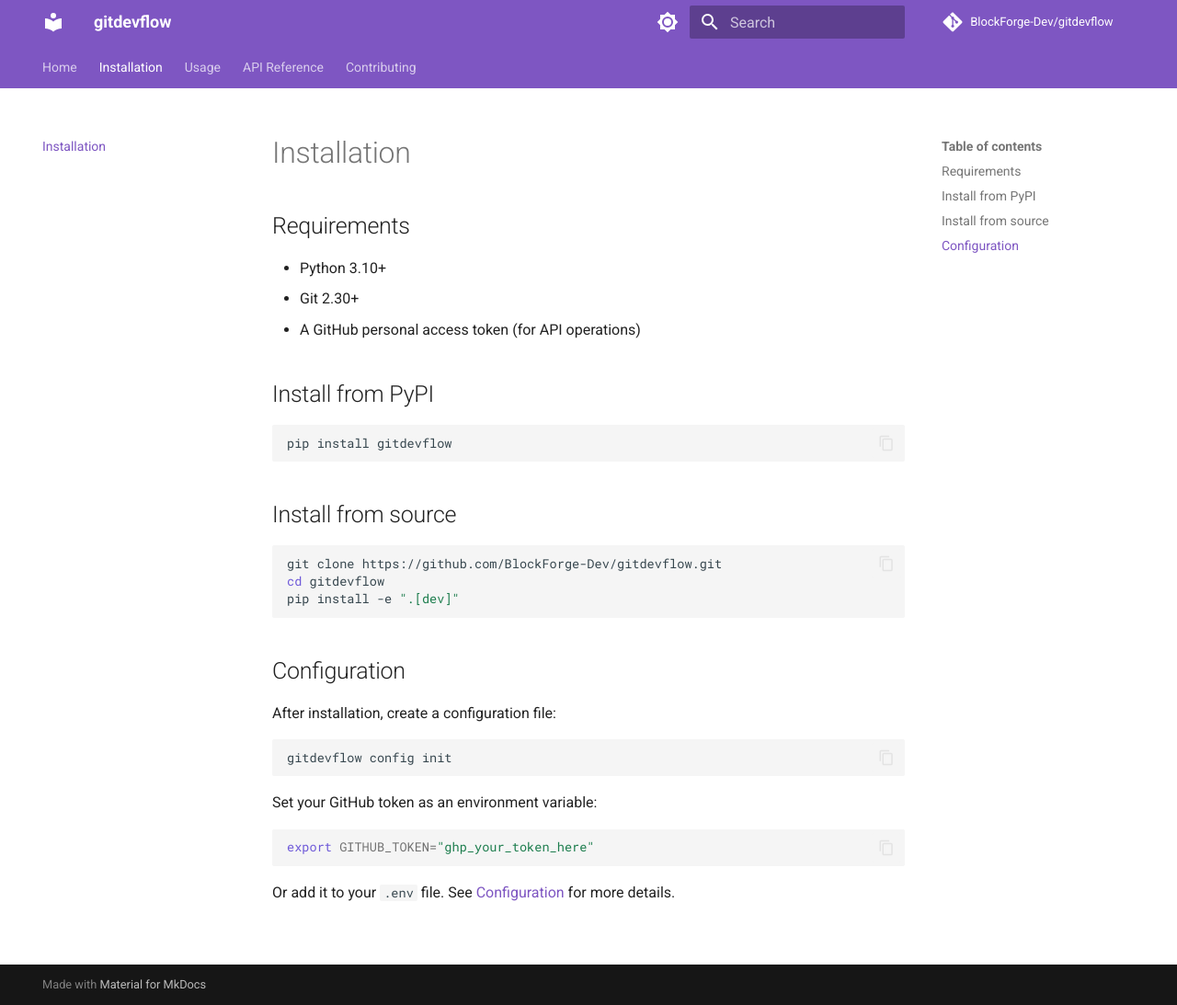
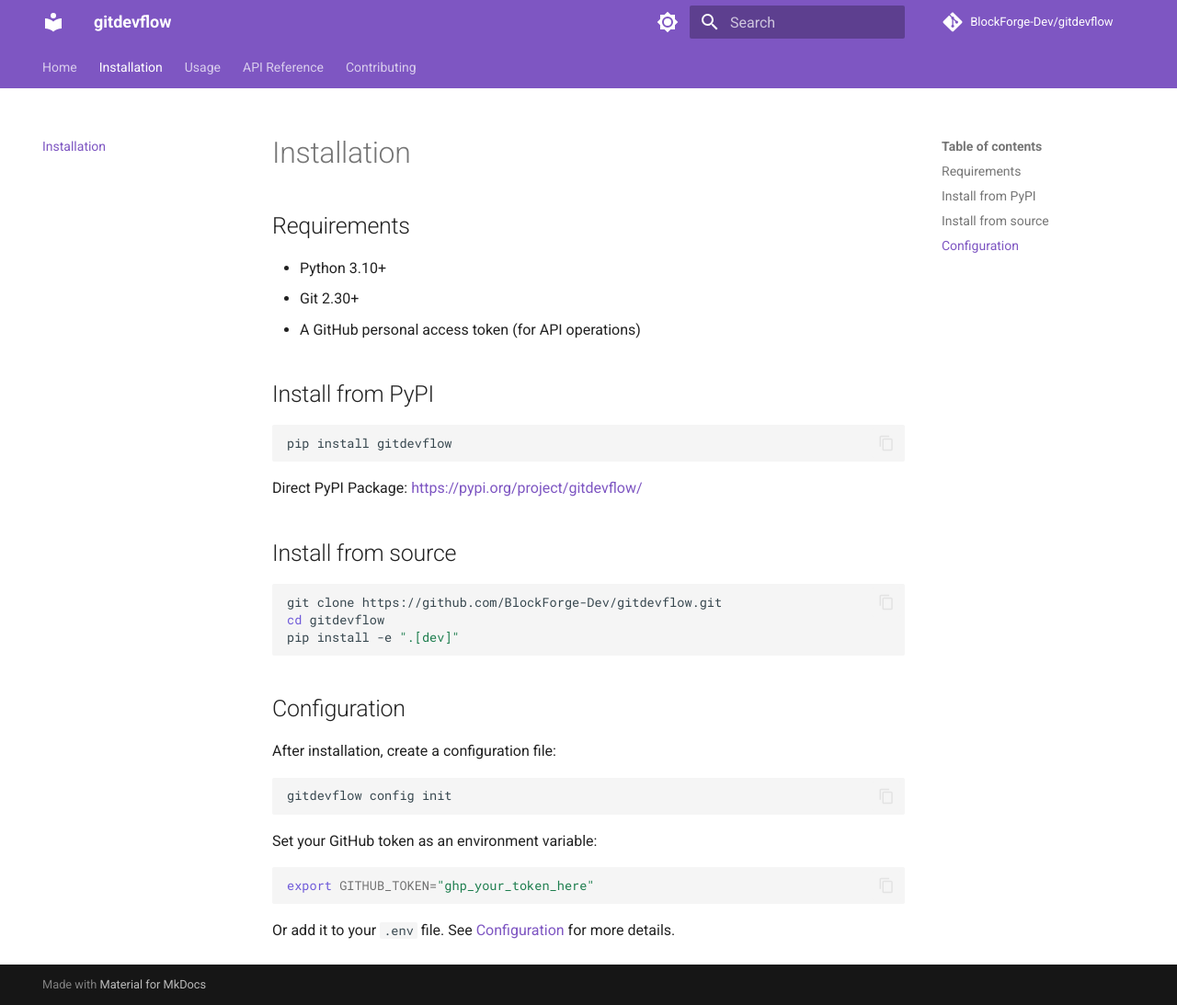
Before and after one commit to BlockForge-Dev/gitdevflow, an MkDocs documentation site: the page built from docs/installation.md, in a window 1280 px wide and 1093 px high. Shown: the whole window at 92% size. Built offline with MkDocs 1.6.1 and Material for MkDocs 9.7.7, drawn with Linux system fonts in a browser that asks for light colours; comment, search, counter and statistics services are not loaded.

Commit message:
docs: add direct PyPI package links to README and docs

````diff
--- a/docs/installation.md
+++ b/docs/installation.md
@@ -11,6 +11,8 @@
 ```bash
 pip install gitdevflow
 ```
+
+Direct PyPI Package: [https://pypi.org/project/gitdevflow/](https://pypi.org/project/gitdevflow/)
 
 ## Install from source
 
````
Also changed, not shown: README.md (+1 -0 lines).
